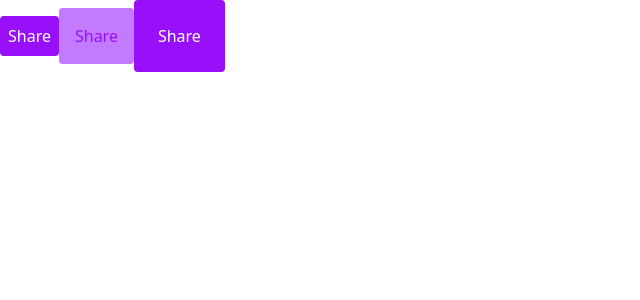
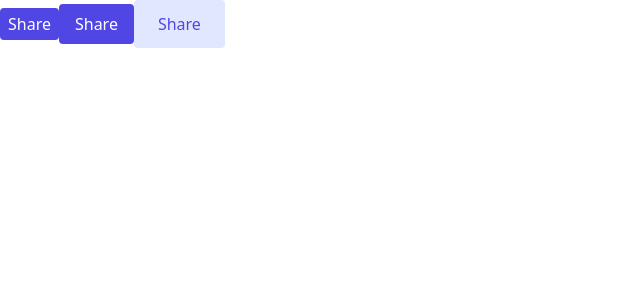
Before and after one commit to Aniiket-Singh/Brainlinks, a React (Vite) app in the folder brainlinks-fe/: page / in a window 1280 px wide. Shown: the top 300 px of the page, without its empty margins (0-640 px from the left). Built offline with nearby package versions, Linux system fonts and the light colour scheme.

Commit message:
Button update

```diff
--- a/brainlinks-fe/src/App.tsx
+++ b/brainlinks-fe/src/App.tsx
@@ -7,8 +7,8 @@ function App() {
   return (
     <>
       <Button size ="sm" variant="primary" text="Share"/>
-      <Button size ="md" variant="secondary" text="Share"/>
-      <Button size ="lg" variant="primary" text="Share"/>
+      <Button size ="md" variant="primary" text="Share"/>
+      <Button size ="lg" variant="secondary" text="Share"/>
 
     </>
   )
--- a/brainlinks-fe/src/components/ui/Button.tsx
+++ b/brainlinks-fe/src/components/ui/Button.tsx
@@ -12,15 +12,15 @@ type Variants = "primary" | "secondary"
 // const variantStyles : {[key: Variants]: string} = {
 const variantStyles : Record<Variants, string> = {
     "primary" : "bg-purple-600 text-white",
-    "secondary" : "bg-purple-400 text-purple-600"
+    "secondary" : "bg-purple-300 text-purple-600"
 }
 
 const defaultStyles = "rounded md"
 
 const sizeStyles = {
-    "sm" : "p-2",
-    "md" : "p-4",
-    "lg" : "p-6"
+    "sm" : "py-1 px-2",
+    "md" : "py-2 px-4",
+    "lg" : "py-3 px-6"
 }
 
 export const Button =(props: ButtonProps) => {
--- a/brainlinks-fe/src/index.css
+++ b/brainlinks-fe/src/index.css
@@ -4,7 +4,7 @@
 /* @config "../tailwind.config.js" */
 
 @theme {
-  --color-blue-300: #E0E7Fe;
-  --color-blue-500: #3E38A7;
-  --color-blue-600: #5046E4;
+  --color-purple-300: #E0E7Fe;
+  --color-purple-500: #3E38A7;
+  --color-purple-600: #5046E4;
 }
```
